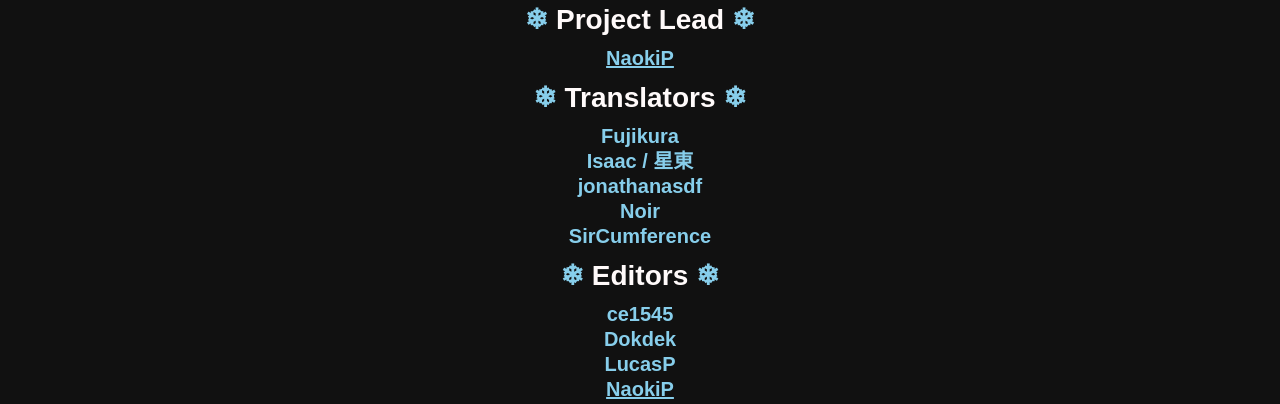
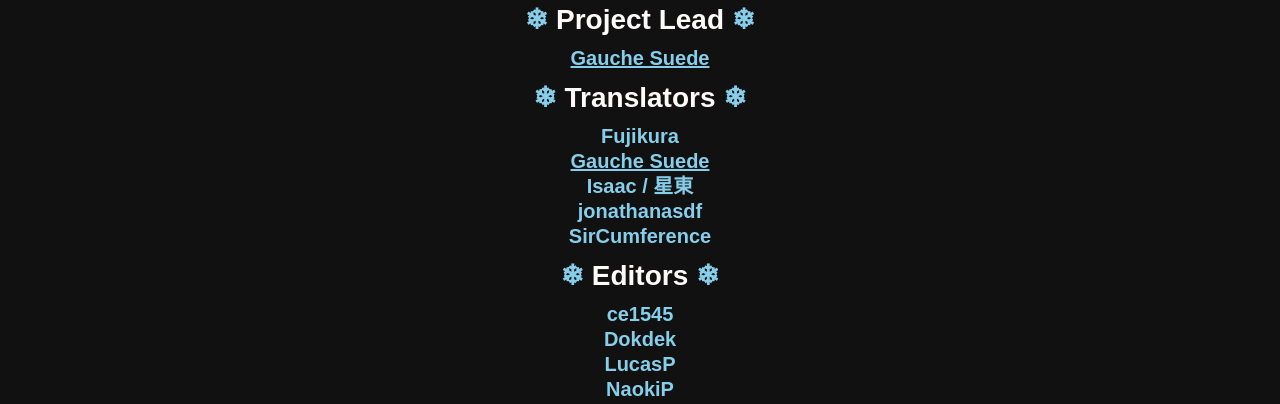
Before and after one commit to TodokanaiTL/todokanaitl.github.io, a website: page staff/index.html in a window 1280 px wide. Shown: the part 389-793 px from the top of the page. Drawn offline with Linux system fonts and the light colour scheme; a web font is replaced by a local one.

Commit message:
Staff changes

```diff
--- a/staff/index.html
+++ b/staff/index.html
@@ -32,14 +32,14 @@
       <img src="/res/images/logo.png" height="80" width="80" alt="Snowflake"/>
       <h3>Project Lead</h3>
       <ul class="members">
-        <li class="leader"><a href="https://www.baka-tsuki.org/project/index.php?title=User:NaokiP" rel="noopener">NaokiP</a></li>
+        <li class="leader"><a href="https://www.baka-tsuki.org/project/index.php?title=User:Noir" rel="noopener">Gauche Suede</a></li>
       </ul>
       <h3>Translators</h3>
       <ul class="members">
         <li><a href="https://www.baka-tsuki.org/project/index.php?title=User:KagetsukiArk" rel="noopener">Fujikura</a></li>
+        <li class="leader"><a href="https://www.baka-tsuki.org/project/index.php?title=User:Noir" rel="noopener">Gauche Suede</a></li>
         <li><a href="https://www.baka-tsuki.org/project/index.php?title=User:Isaac_/_%E6%98%9F%E6%9D%B1" rel="noopener">Isaac / &#x661F;&#x6771;</a></li>
         <li><a href="https://www.baka-tsuki.org/project/index.php?title=User:Jonathanasdf" rel="noopener">jonathanasdf</a></li>
-        <li><a href="https://www.baka-tsuki.org/project/index.php?title=User:Noir" rel="noopener">Noir</a></li>
         <li><a href="https://www.baka-tsuki.org/project/index.php?title=User:SirCumference" rel="noopener">SirCumference</a></li>
       </ul>
       <h3>Editors</h3>
@@ -47,9 +47,10 @@
         <li><a href="https://www.baka-tsuki.org/project/index.php?title=User:Ce1545" rel="noopener">ce1545</a></li>
         <li><a href="https://www.baka-tsuki.org/project/index.php?title=User:Dokdek" rel="noopener">Dokdek</a></li>
         <li><a href="https://www.baka-tsuki.org/project/index.php?title=User:LucasP" rel="noopener">LucasP</a></li>
-        <li class="leader"><a href="https://www.baka-tsuki.org/project/index.php?title=User:NaokiP" rel="noopener">NaokiP</a></li>
+        <li><a href="https://www.baka-tsuki.org/project/index.php?title=User:NaokiP" rel="noopener">NaokiP</a></li>
         <li><a href="https://www.baka-tsuki.org/project/index.php?title=User:Phirb" rel="noopener">Phirb</a></li>
         <li><a href="https://www.baka-tsuki.org/project/index.php?title=User:Pythagoras" rel="noopener">Pythagoras</a></li>
+        <li><a href="https://www.baka-tsuki.org/project/index.php?title=User:turbos86" rel="noopener">turbos86</a></li>
       </ul>
       <h3>Scripters</h3>
       <ul class="members">
```
